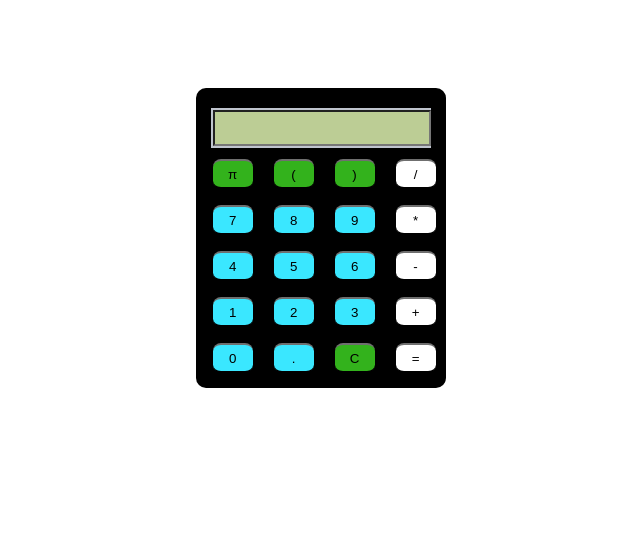
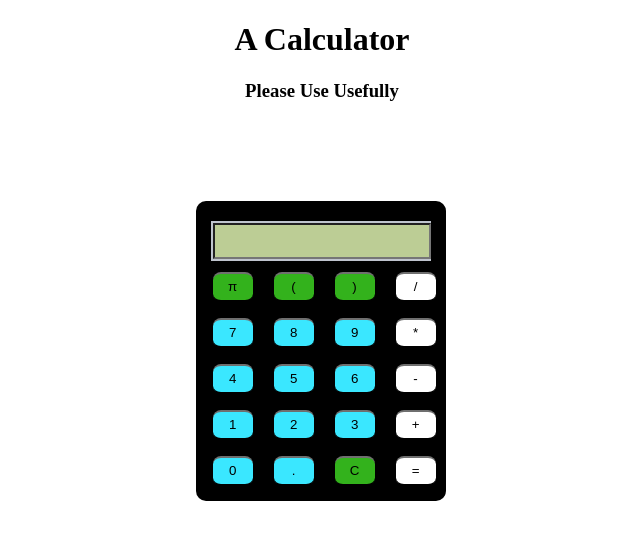
Before and after one commit to Calvin-Lee0/Calculator, a plain HTML site: page index.html in a window 1280 px wide. Shown: the whole page, without its empty margins (318-958 px from the left). Drawn offline with Linux system fonts and the light colour scheme.

Commit message:
Added headers

```diff
--- a/index.html
+++ b/index.html
@@ -9,7 +9,9 @@
 </head>
 
 <body>
-	<div class="box".>
+<h1 align="center">A Calculator</h1>
+<h3 align="center">Please Use Usefully</h3>
+<div class="box">
 		<div class="display"><input type="text" readonly size="18" id="d"></div>
 		<div class="keys">
 			<p>
```
